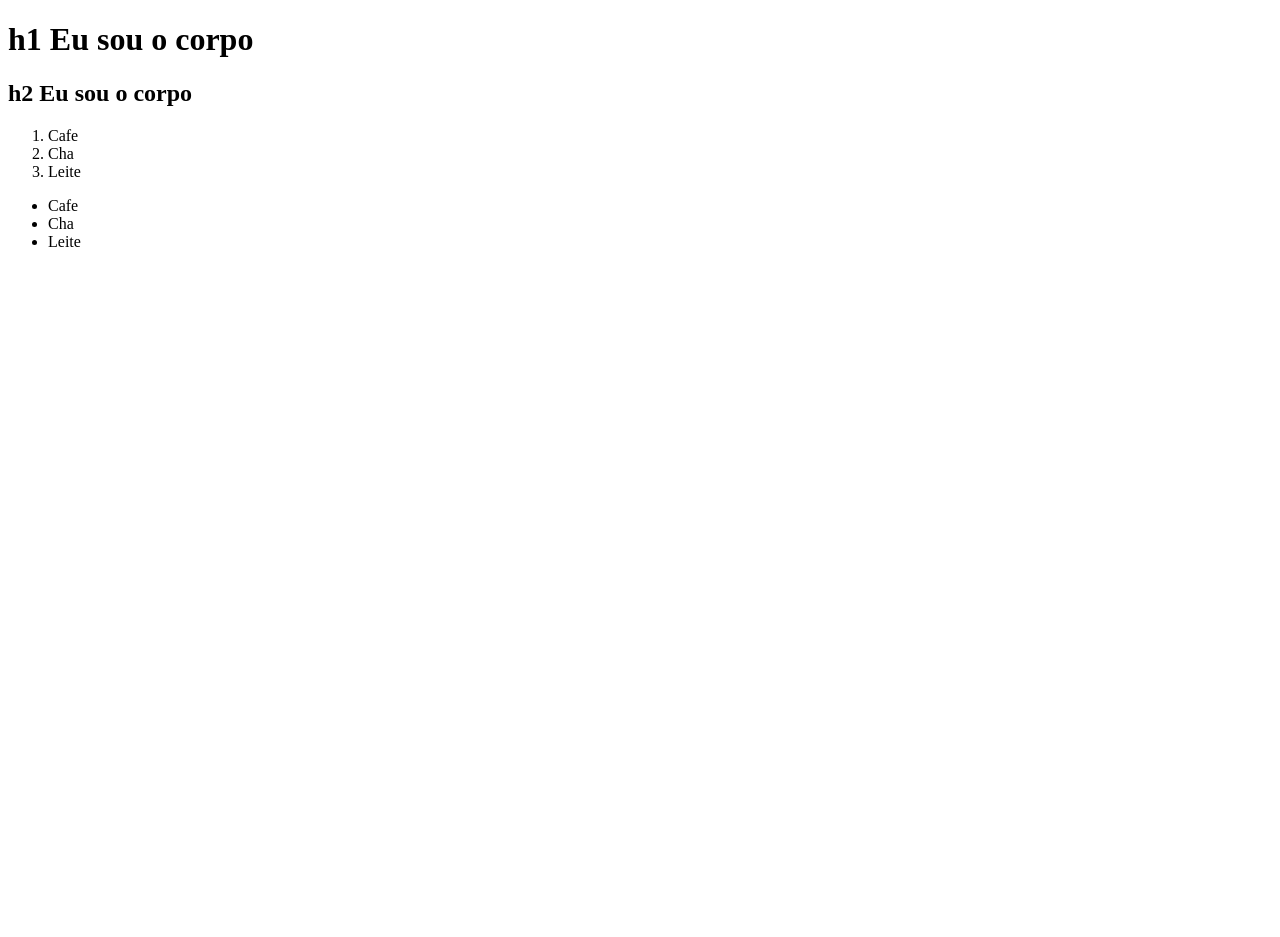
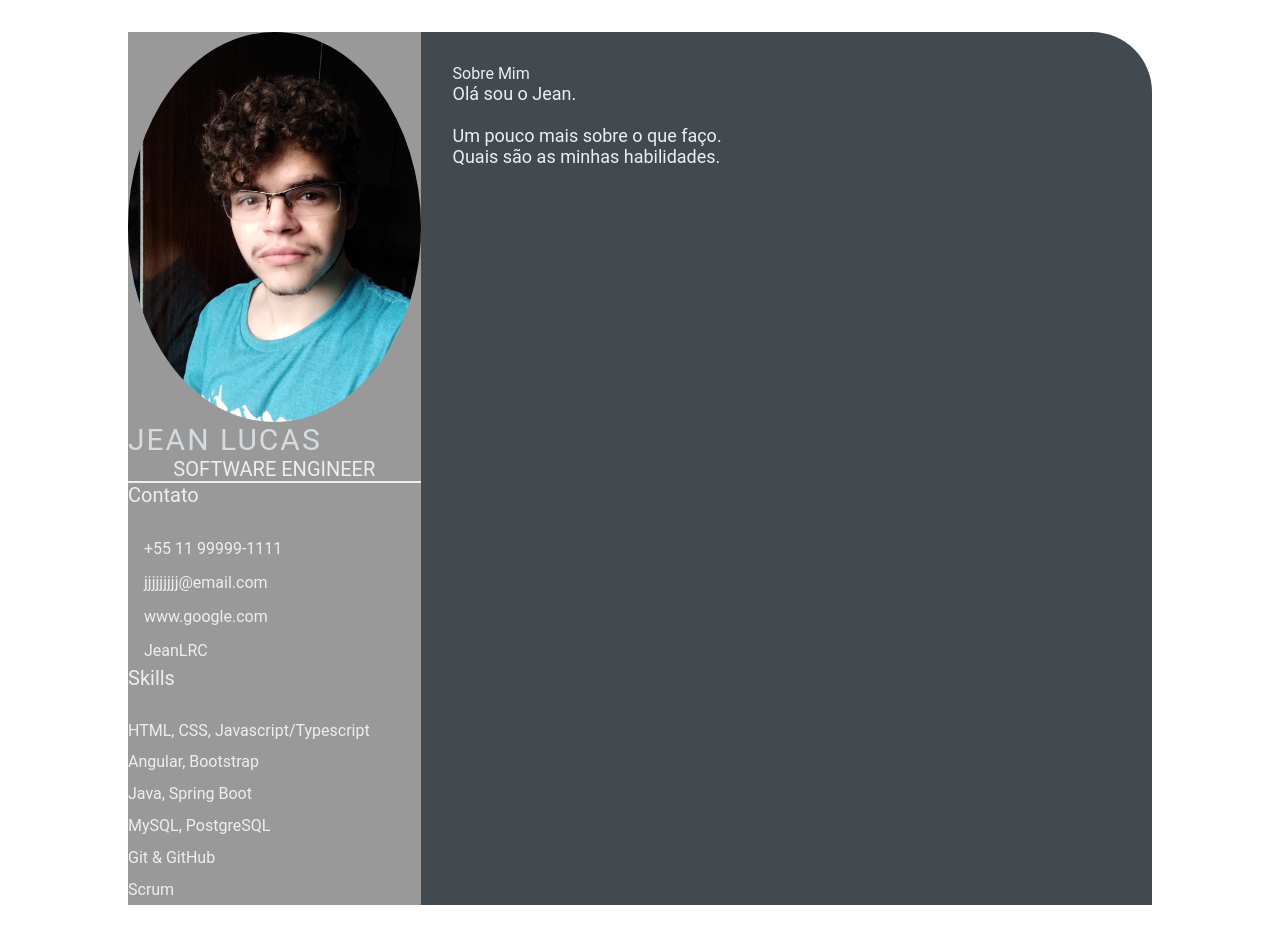
Before and after one commit to JeanLRC/JeanLRC.github.io, a plain HTML site: page index.html in a window 1280 px wide. Before the commit the page ends 800 px from the top, so only its background shows below. Drawn offline with Linux system fonts and the light colour scheme.

Commit message:
@JeanLRC [ finalizando tarefa 2 da Jornada Dev ] (#2)

```diff
--- a/index.html
+++ b/index.html
@@ -1,24 +1,55 @@
-<!DOCTYPE html>
 <html lang="pt-br">
 <head>
     <meta charset="UTF-8">
     <meta http-equiv="X-UA-Compatible" content="IE=edge">
     <meta name="viewport" content="width=device-width, initial-scale=1.0">
-    <title>Olá, eu sou a cabeça</title>
+    <title>Jean Lucas CV</title>
+
+    <link rel="stylesheet" href="style.css">
 </head>
 <body>
-    <h1>h1 Eu sou o corpo</h1>
-    <h2>h2 Eu sou o corpo</h2>
-
-    <ol>
-        <li>Cafe</li>
-        <li>Cha</li>
-        <li>Leite</li>
-    </ol>
-    <ul>
-        <li>Cafe</li>
-        <li>Cha</li>
-        <li>Leite</li>
-    </ul>
+    <main class="resume-contents">
+        <section class="left-section">
+            <section class="left-section-content">
+                <div class="profile">
+                    <img class="profile-image" src="img/profile-image.jpeg" alt="Profile image">
+                    <p class="name">Jean Lucas</p>
+                    <p class="profession">Software Engineer</p>
+                </div>
+                <div class="contact-info">
+                    <p class="left-title">Contato</p>
+                    <ul>
+                        <li><i class="fa fa-phone"></i>+55 11 99999-1111</li>
+                        <li><i class="fa fa-envelope"></i>jjjjjjjjj@email.com</li>
+                        <li><i class="fa fa-globe"></i>www.google.com</li>
+                        <li><i class="fa fa-github"></i>JeanLRC</li>
+                    </ul>
+                </div>
+                <div class="skills">
+                    <p class="left-title">Skills</p>
+                    <ul>
+                        <li><p>HTML, CSS, Javascript/Typescript</p></li>
+                        <li><p>Angular, Bootstrap</p></li>
+                        <li><p>Java, Spring Boot</p></li>
+                        <li><p>MySQL, PostgreSQL</p></li>
+                        <li><p>Git & GitHub</p></li>
+                        <li><p>Scrum</p></li>
+                    </ul>
+                </div>
+            </section>
+        </section>
+        <section class="right-section">
+            <div class="right-section-contents">
+                <section class="about gap">
+                    <div class="right-title">Sobre Mim</div>
+                    <p class="about-me-contents">
+                        Olá sou o Jean. <br>
+                        <br> Um pouco mais sobre o que faço.
+                        <br> Quais são as minhas habilidades.
+                    </p>
+                </section>
+            </div>
+        </section>
+    </main>
 </body>
 </html>
--- /dev/null
+++ b/style.css
@@ -0,0 +1,103 @@
+* {
+    margin: 0;
+    padding: 0;
+    box-sizing: border-box;
+    list-style: none;
+    font-family: 'Roboto', sans-serif;
+}
+
+.resume-contents {
+    min-height: 100vh;
+    width: 80%;
+    margin: 2rem auto;
+    display: grid;
+    grid-template-columns: repeat(7, 1fr);
+}
+
+.left-section {
+    grid-column: span 2;
+    height: 100%;
+    background-color: #999999;
+}
+
+.right-section {
+    grid-column: span 5;
+    height: 100%;
+    background-color: #424a50;
+    border-radius: 0px 60px 0px 0px;
+}
+
+.left-section-contents{
+    padding: 2rem 2rem;
+}
+
+.profile {
+    width: 100%;
+    border-bottom: 2px solid #eeeeee;
+}
+
+.profile .profile-image {
+    width: 100%;
+    border-radius: 100%;
+}
+
+.name {
+    color: #D6DBDF;
+    font-size: 30px;
+    letter-spacing: 2px;
+    text-transform: uppercase;
+}
+
+.profession {
+    color: #eeeeee;
+    font-size: 20px;
+    text-transform: uppercase;
+    text-align: center;
+}
+
+/* .contact-info { border-bottom: 2px solid #1B2631; } */
+.left-title {
+    color: #eeeeee;
+    font-size: 20px;
+}
+
+.contact-info ul {
+    padding-top: 1.5rem;
+}
+
+.contact-info ul li,
+.references ul li {
+    padding: .4rem 0;
+    color: #eeeeee;
+}
+
+.contact-info ul li i,
+.references ul li i {
+    padding-right: 1rem;
+    font-size: 18px;
+    color: #eeeeee;
+}
+
+.skills ul {
+    padding-top: 1.5rem;
+}
+.skills ul li p {
+    padding: .4rem 0;
+    color: #eeeeee;
+}
+
+.right-section-contents {
+    padding: 2rem 2rem;
+}
+
+.right-title {
+    color: #eeeeee;
+}
+
+.gap {
+    padding-bottom: 2rem;
+}
+.about-me-contents {
+    font-size: 18px;
+    color: #eeeeee;
+}
```
Also changed, not shown: img/profile-image.jpeg (added).
